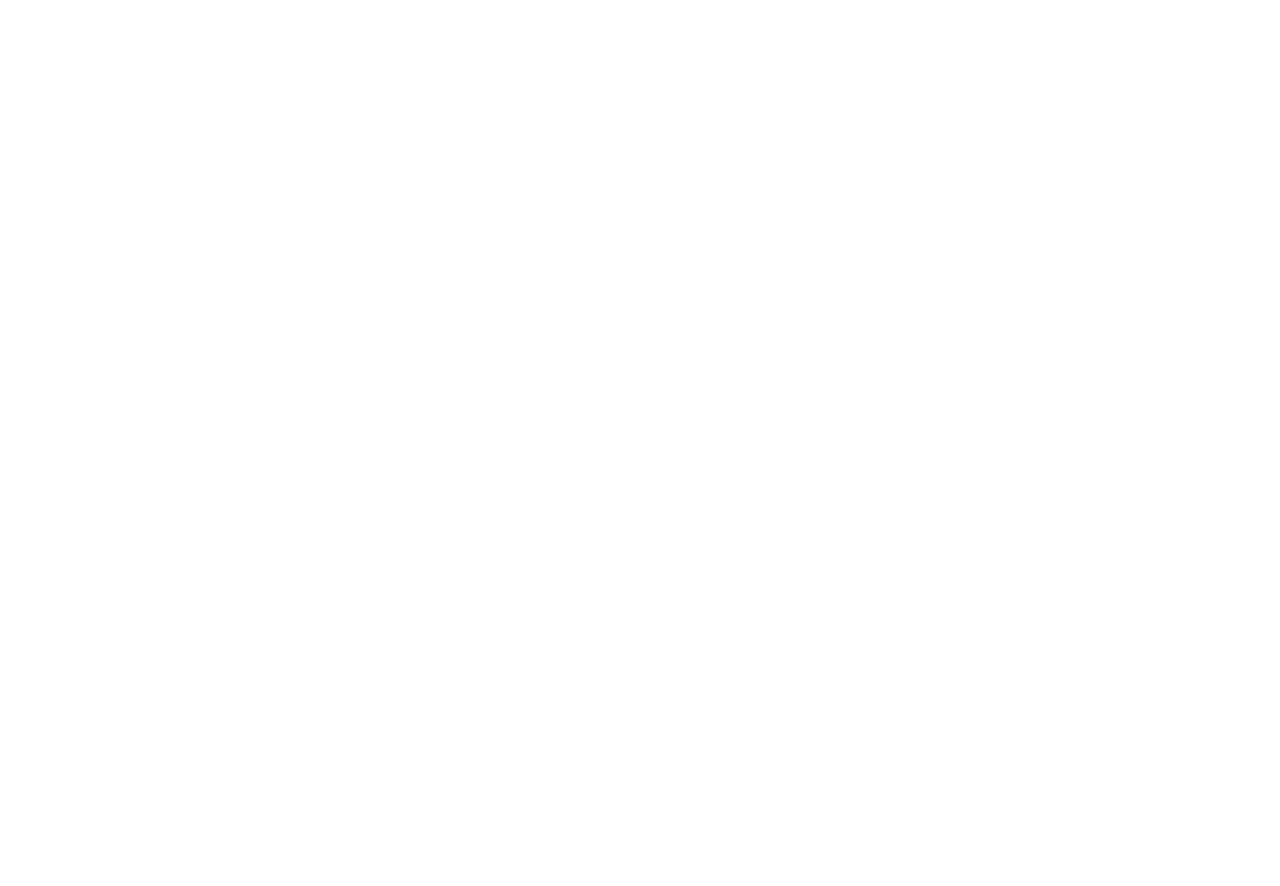
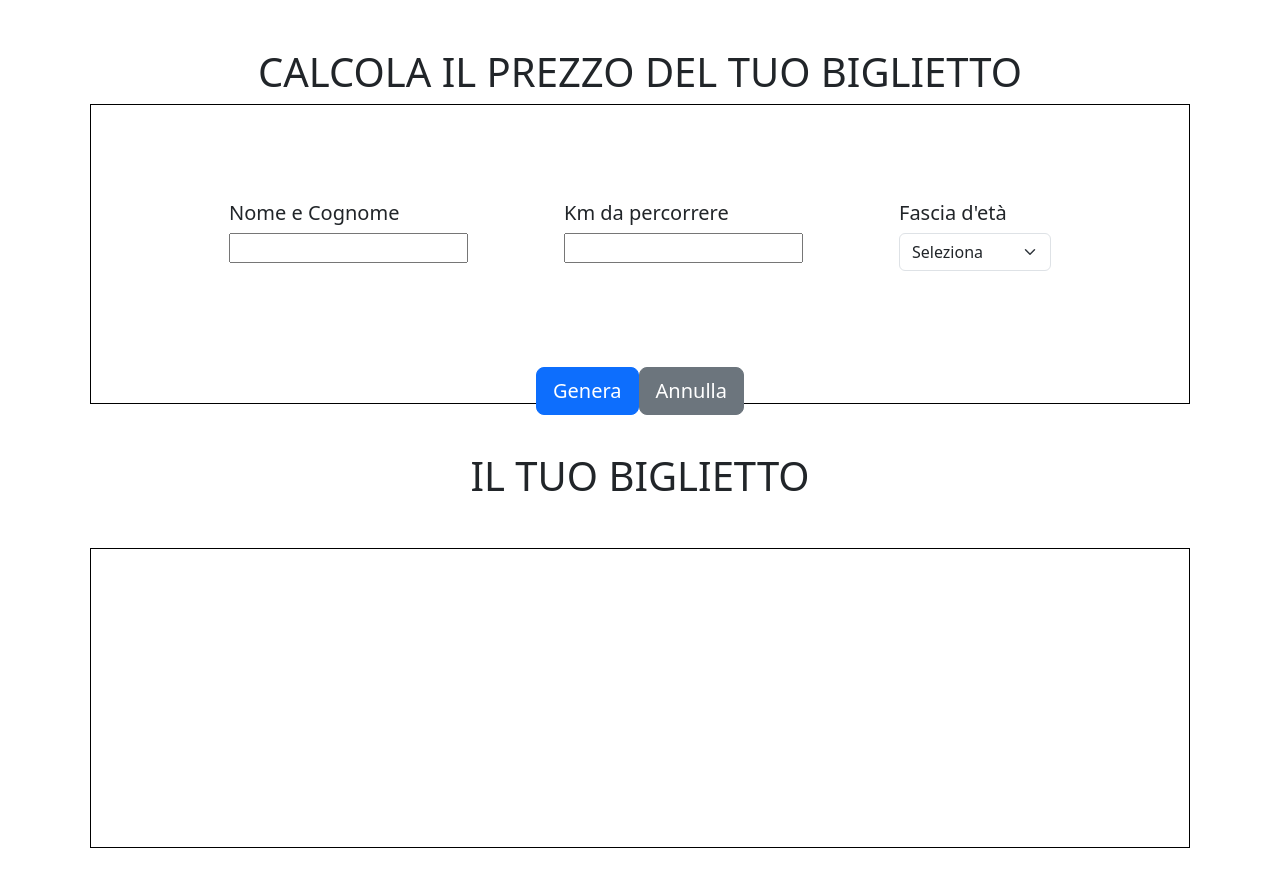
Before and after one commit to simoneaucello/js-biglietto-treno-form, a plain HTML site: page index.html in a window 1280 px wide. Before the commit the page ends 800 px from the top, so only its background shows below. Drawn offline with nearby package versions, Linux system fonts and the light colour scheme.

Commit message:
[add] html structure

```diff
--- a/css/style.css
+++ b/css/style.css
@@ -0,0 +1,21 @@
+body{
+  background-color: #fff;
+}
+
+
+.debug{
+  border: 1px solid black;
+}
+
+.calculator{
+  width: 1100px;
+  height: 300px;
+}
+
+.data{
+  margin: 0 auto;
+}
+
+.buttons{
+  margin: 0 auto;
+}
--- a/index.html
+++ b/index.html
@@ -15,6 +15,49 @@
 </head>
 <body>
 
+  <div class="container my-5 d-flex justify-content-center flex-wrap ">
+
+    <div>
+      <h1 class="text-center ">CALCOLA IL PREZZO DEL TUO BIGLIETTO</h1>
+      <div class="calculator debug">
+        <div class="data d-flex justify-content-center my-5 p-5">
+          <div class="mx-5 ">
+            <h5>Nome e Cognome</h5>
+          <input class="name" type="text" name="" id="">
+          </div>
+          <div class="mx-5 ">
+            <h5>Km da percorrere</h5>
+          <input class="km" type="text" name="" id="">
+          </div>
+          <div class="mx-5 ">
+            <h5>Fascia d'età</h5>
+            <select class="form-select" aria-label="Default select example">
+              <option selected>Seleziona</option>
+              <option value="Minorenne">Minorenne</option>
+              <option value="Maggiorenne">Maggiorenne</option>
+              <option value="Over">Over</option>
+            </select>
+          </div>
+        </div>
+
+        <!-- button  -->
+        <div class="d-flex justify-content-center">
+          <button type="button" class="btn generate btn-primary btn-lg">Genera</button>
+          <button type="button" class="btn reset btn-secondary btn-lg">Annulla</button>
+        </div>
+
+      </div>
+
+      <div class="mt-5">
+        <h1 class="text-center ">IL TUO BIGLIETTO</h1>
+        <div class="calculator mt-5 debug"></div>
+      </div>
+
+    </div>
+
+
+  </div>
+
 
 
 
--- a/js/script.js
+++ b/js/script.js
@@ -0,0 +1,28 @@
+// const kmTravel = parseFloat (prompt('Quanti km vuoi percorrere?'));
+// console.log(kmTravel);
+
+// const agePassenger = parseFloat (prompt('Quanti anni hai?'));
+// console.log(agePassenger);
+
+// const kmPrice = 0.21;
+// console.log(kmPrice);
+
+
+// let totPrice = kmTravel * kmPrice;
+// console.log(totPrice);
+
+// if(agePassenger < 18){
+//   totPrice = totPrice - (totPrice * 20 / 100);
+// }else if(agePassenger > 65){
+//   totPrice = totPrice - (totPrice * 40 / 100);
+// }
+
+// console.log(totPrice);
+
+// document.getElementById('price').innerHTML = `
+// <p>Il prezzo del tuo biglietto è di:
+// ${parseFloat(totPrice).toFixed(2)}&euro;</p>
+// `;
+
+const nameSurname = document.querySelector('.name');
+const kmTravel = document.querySelector('km');
```
